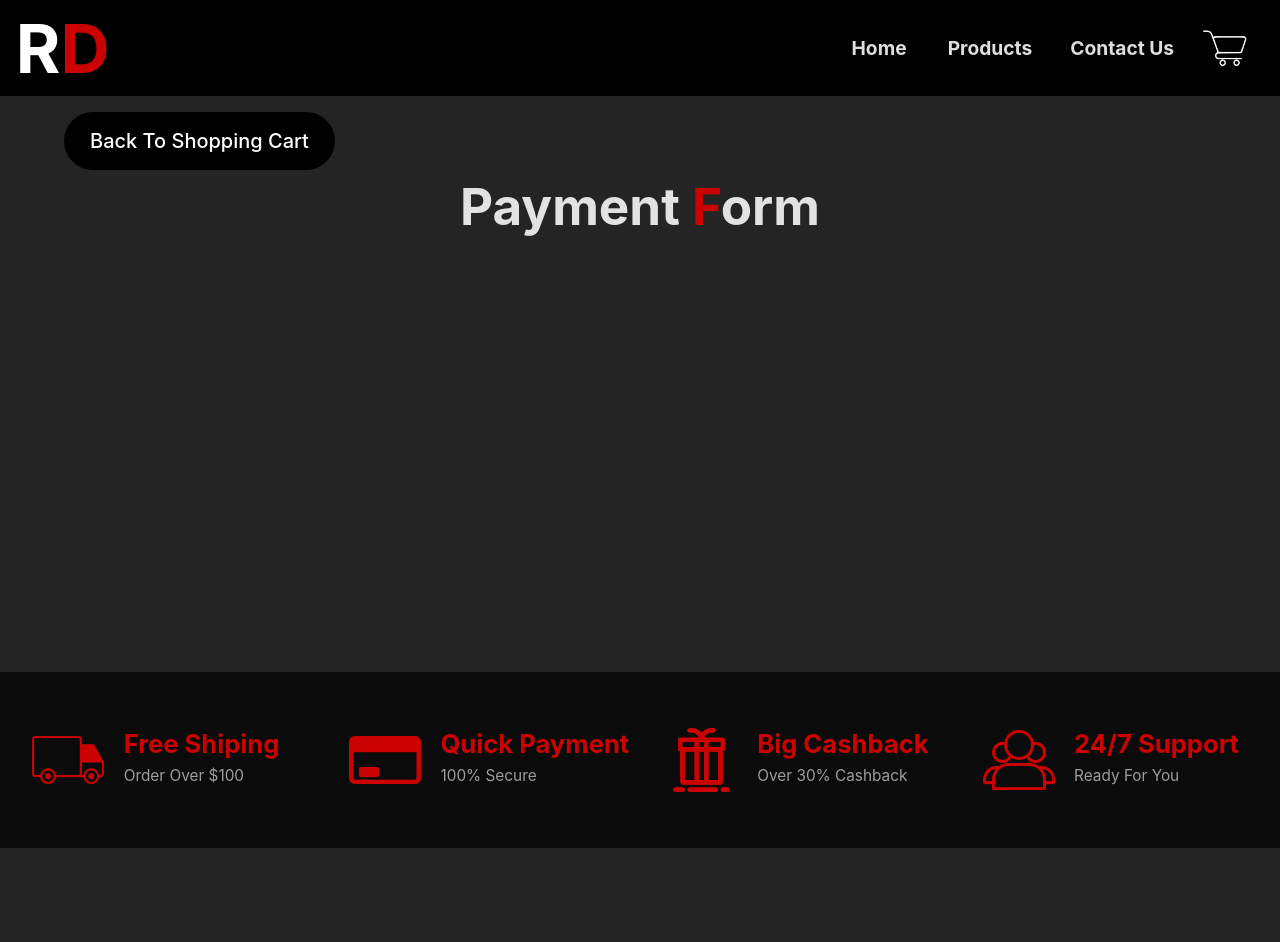
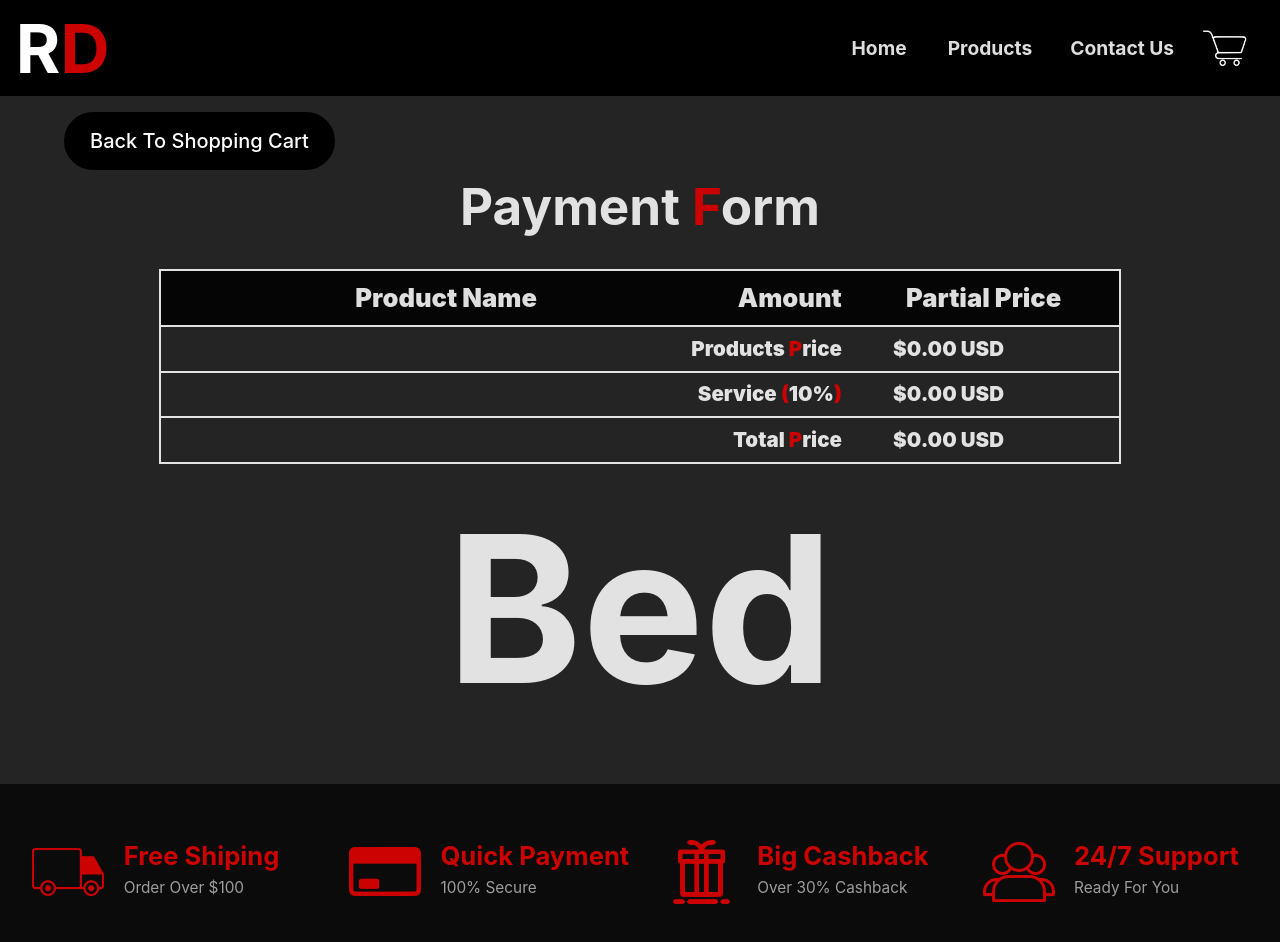
Before and after one commit to DrowAnn/Proyecto-Final-React-JS, a React (Vite) app: page /Checkout in a window 1280 px wide. Shown: the top 942 px of the page. Before the commit the page ends 848 px from the top, so only its background shows below. Built offline with nearby package versions, Linux system fonts and the light colour scheme.

Commit message:
Avance 12 de Mayo de 2024 Noche

```diff
--- /dev/null
+++ b/src/Components/Forms/PaymentForm.css
@@ -0,0 +1,8 @@
+.paymentForm {
+  font-size: 5vw;
+  margin: 0vh;
+}
+
+.paymentForm h1 {
+  margin: 0vh;
+}
--- /dev/null
+++ b/src/Components/Forms/PaymentForm.jsx
@@ -0,0 +1,11 @@
+import "./PaymentForm.css";
+
+const PaymentForm = () => {
+  return (
+    <form className="paymentForm">
+      <h1>Bed</h1>
+    </form>
+  );
+};
+
+export default PaymentForm;
--- /dev/null
+++ b/src/Components/Lists/ListOrder.css
@@ -0,0 +1,70 @@
+.detailProduts {
+  width: 75%;
+  border: 1px solid rgb(255, 255, 255, 0.87);
+  text-align: center;
+}
+
+.detailProduts h2 {
+  font-size: 3.2vh;
+  font-weight: 1000;
+  margin: 1vh;
+}
+
+.detailProduts h4 {
+  font-size: 3.2vh;
+  font-weight: 1000;
+  margin: 1vh;
+}
+
+.detailProduts p {
+  font-size: 3vw;
+}
+
+.detailProduts h5 {
+  font-size: 1.6vw;
+  margin: 3vh;
+}
+
+.detailProduts h6 {
+  font-size: 1.6vw;
+  margin: 3vh;
+}
+
+.detailProduts li {
+  display: grid;
+  grid-template-rows: 100%;
+  grid-template-columns: 56% 22% 22%;
+  align-items: center;
+  border: 1px solid rgb(255, 255, 255, 0.87);
+  padding-left: 4%;
+  padding-right: 4%;
+  font-weight: 500;
+}
+
+.product {
+  display: flex;
+  flex-direction: column;
+  align-items: center;
+  justify-content: center;
+}
+
+.product img {
+  max-width: 6vw;
+  max-height: 6vw;
+  padding: 2%;
+  margin-top: 4%;
+  background-color: white;
+  border-radius: 20px;
+}
+
+.priceDetail {
+  grid-row: 1;
+  grid-column: span 2 / 3;
+  text-align: right;
+}
+
+.prices {
+  grid-row: 1;
+  grid-column: 3;
+  text-align: left;
+}
--- /dev/null
+++ b/src/Components/Lists/ListOrder.jsx
@@ -0,0 +1,127 @@
+import { useDispatch, useSelector } from "react-redux";
+import ShoppingCartActions from "/src/Slicers/ShoppingCartSlicer";
+import { ActionButton } from "../../Components/Buttons/Buttons";
+import "./ListOrder.css";
+
+const ListOrder = ({ cart }) => {
+  const dispatch = useDispatch();
+
+  const addedProducts = useSelector((state) => {
+    return state.ShoppingCart.products;
+  });
+
+  const totalPriceCalc = (mult) => {
+    let totalPrice = 0;
+
+    for (let i = 0; i < addedProducts.length; i++) {
+      totalPrice += addedProducts[i][0].price * addedProducts[i][1];
+    }
+
+    return parseFloat(totalPrice * mult).toFixed(2);
+  };
+
+  const handlerDelete = (index) => {
+    dispatch(ShoppingCartActions.deleteProduct(index));
+  };
+
+  return (
+    <div className="detailProduts">
+      <ul style={{ textAlign: "center" }}>
+        <li style={{ backgroundColor: "rgb(0,0,0,0.85)" }}>
+          <h2>Product Name</h2>
+          {cart ? (
+            <h2>Partial Price</h2>
+          ) : (
+            <>
+              <h2>Amount</h2>
+              <h2>Partial Price</h2>
+            </>
+          )}
+        </li>
+        {addedProducts.map((product, index) => {
+          return (
+            <div key={index.toString()}>
+              <li>
+                <div className="product">
+                  {cart ? <img src={product[0].image} /> : <></>}
+                  <h5
+                    style={{
+                      width: "95%",
+                      paddingRight: "5%",
+                    }}
+                  >
+                    {`${index + 1}. ${product[0].title}`}
+                    {cart ? (
+                      <>
+                        <br />- Unit Price: $
+                        {parseFloat(product[0].price).toFixed(2)} USD
+                        <br />- Amount:{" "}
+                        <span style={{ fontWeight: "1000" }}>{product[1]}</span>
+                      </>
+                    ) : (
+                      ""
+                    )}
+                  </h5>
+                </div>
+                {cart ? (
+                  <>
+                    <h6 style={{ textAlign: "center" }}>
+                      ${parseFloat(product[0].price * product[1]).toFixed(2)}{" "}
+                      USD
+                    </h6>
+                    <ActionButton
+                      message={"Delete"}
+                      style={{
+                        width: "50%",
+                        fontSize: "2vh",
+                        padding: "0.5em",
+                        justifySelf: "center",
+                      }}
+                      onClick={() => {
+                        handlerDelete(index);
+                      }}
+                    />
+                  </>
+                ) : (
+                  <>
+                    <h6>{product[1]}</h6>
+                    <h6 style={{ textAlign: "center" }}>
+                      ${parseFloat(product[0].price * product[1]).toFixed(2)}{" "}
+                      USD
+                    </h6>
+                  </>
+                )}
+              </li>
+            </div>
+          );
+        })}
+        {cart ? (
+          <></>
+        ) : (
+          <>
+            <li>
+              <h4 className="priceDetail">
+                Products <span>P</span>rice
+              </h4>
+              <h4 className="prices">${totalPriceCalc(1)} USD</h4>
+            </li>
+            <li>
+              <h4 className="priceDetail">
+                Service <span>(</span>10%<span>)</span>
+              </h4>
+              <h4 className="prices">${totalPriceCalc(0.1)} USD</h4>
+            </li>
+            <li>
+              <h4 className="priceDetail">
+                Total <span>P</span>rice
+              </h4>
+              <h4 className="prices">${totalPriceCalc(1.1)} USD</h4>
+            </li>
+          </>
+        )}
+      </ul>
+    </div>
+  );
+};
+
+export default ListOrder;
--- a/src/Components/Lists/Lists.jsx
+++ b/src/Components/Lists/ListProducts.jsx
@@ -1,4 +1,4 @@
-import "./Lists.css";
+import "./ListProducts.css";
 import { useEffect, useState } from "react";
 import ItemCard from "../ItemCards/ItemCards";
 
--- a/src/Views/Checkout/Checkout.css
+++ b/src/Views/Checkout/Checkout.css
@@ -1,9 +1,30 @@
 .checkout {
   width: 100%;
-  min-height: 62vh;
+  min-height: 32vh;
   display: flex;
   flex-direction: column;
   align-items: center;
   margin-bottom: 4vh;
   margin-top: 18vh;
 }
+
+.checkout ul {
+  list-style: none;
+  padding: 0;
+  margin: 0;
+}
+
+.checkout h4 {
+  font-size: 1.6vw;
+  margin: 0.5vw;
+  padding-right: 3vw;
+}
+
+.checkout h5 {
+  text-align: left;
+  margin: 1vw;
+}
+
+.checkout h6 {
+  margin: 1vw;
+}
--- a/src/Views/Checkout/Checkout.jsx
+++ b/src/Views/Checkout/Checkout.jsx
@@ -1,8 +1,11 @@
 import { ButtonLink } from "../../Components/Buttons/Buttons";
+import PaymentForm from "../../Components/Forms/PaymentForm";
+import ListOrder from "../../Components/Lists/ListOrder";
 import "./Checkout.css";
 
 const Checkout = () => {
   return (
+    <>
       <div className="checkout">
         <ButtonLink
           message="Back To Shopping Cart"
@@ -12,7 +15,12 @@ const Checkout = () => {
         <h1>
           Payment <span>F</span>orm
         </h1>
+        <ListOrder />
       </div>
+      <div className="checkout" style={{ marginTop: "0vh" }}>
+        <PaymentForm />
+      </div>
+    </>
   );
 };
 
--- a/src/Views/ProductsView/ProductsView.jsx
+++ b/src/Views/ProductsView/ProductsView.jsx
@@ -1,4 +1,4 @@
-import ProductsList from "../../Components/Lists/Lists.jsx";
+import ProductsList from "../../Components/Lists/ListProducts.jsx";
 import { ButtonLink } from "../../Components/Buttons/Buttons";
 import "./ProductsView.css";
 
--- a/src/Views/ShoppingCart/ShoppingCart.css
+++ b/src/Views/ShoppingCart/ShoppingCart.css
@@ -14,54 +14,9 @@
   margin: 0;
 }
 
-.product {
-  display: flex;
-  flex-direction: column;
-  align-items: center;
-  justify-content: center;
-}
-
-.product img {
-  max-width: 6vw;
-  max-height: 6vw;
-  padding: 2%;
-  margin-top: 4%;
-  background-color: white;
-  border-radius: 20px;
-}
-
-.detailProduts {
-  width: 75%;
-  border: 1px solid rgb(255, 255, 255, 0.87);
-  text-align: center;
-}
-
-.detailProduts h2 {
-  font-size: 3.2vh;
-  font-weight: 1000;
-  margin: 1vh;
-}
-
-.detailProduts p {
-  font-size: 3vh;
-}
-
-.detailProduts li {
-  display: grid;
-  grid-template-rows: 100%;
-  grid-template-columns: 68% 22% 10%;
-  align-items: center;
-  border: 1px solid rgb(255, 255, 255, 0.87);
-  padding-left: 4%;
-  padding-right: 4%;
-  font-weight: 500;
-}
-
 .priceContainer {
   font-size: 4vh;
   margin: 2%;
   padding: 2%;
-  border: 2px solid rgb(255, 255, 255, 0.87);
-  background-color: rgb(0, 0, 0, 0.6);
-  border-radius: 20px;
+  background-color: rgb(0, 0, 0, 0.85);
 }
--- a/src/Views/ShoppingCart/ShoppingCart.jsx
+++ b/src/Views/ShoppingCart/ShoppingCart.jsx
@@ -1,55 +1,7 @@
-import { useDispatch, useSelector } from "react-redux";
-import ShoppingCartActions from "/src/Slicers/ShoppingCartSlicer";
-import { ActionButton, ButtonLink } from "../../Components/Buttons/Buttons";
+import { useSelector } from "react-redux";
+import { ButtonLink } from "../../Components/Buttons/Buttons";
 import "./ShoppingCart.css";
-
-const ListShoppingCart = ({ addedProducts }) => {
-  const dispatch = useDispatch();
-
-  const handlerDelete = (index) => {
-    dispatch(ShoppingCartActions.deleteProduct(index));
-  };
-
-  return (
-    <>
-      {addedProducts.map((product, index) => {
-        return (
-          <div key={index.toString()}>
-            <li>
-              <div className="product">
-                <img src={product[0].image} />
-                <p
-                  style={{
-                    width: "95%",
-                    paddingRight: "5%",
-                  }}
-                >
-                  {`${index + 1}. ${product[0].title}`}
-                  <br />
-                  Unit Price: ${parseFloat(product[0].price).toFixed(
-                    2
-                  )} USD <br />
-                  Amount:{" "}
-                  <span style={{ fontWeight: "1000" }}>{product[1]}</span>
-                </p>
-              </div>
-              <p style={{ textAlign: "center" }}>
-                ${parseFloat(product[0].price * product[1]).toFixed(2)} USD
-              </p>
-              <ActionButton
-                message={"Delete"}
-                style={{ fontSize: "2vh", padding: "0.5em" }}
-                onClick={() => {
-                  handlerDelete(index);
-                }}
-              />
-            </li>
-          </div>
-        );
-      })}
-    </>
-  );
-};
+import ListOrder from "../../Components/Lists/ListOrder";
 
 const ShoppingCart = () => {
   const addedProducts = useSelector((state) => {
@@ -76,15 +28,7 @@ const ShoppingCart = () => {
       <h1>
         Shopping <span>C</span>art
       </h1>
-      <div className="detailProduts">
-        <ul style={{ textAlign: "center" }}>
-          <li style={{ backgroundColor: "rgb(0,0,0,0.6)" }}>
-            <h2>Product Name</h2>
-            <h2>Partial Price</h2>
-          </li>
-          <ListShoppingCart addedProducts={addedProducts} />
-        </ul>
-      </div>
+      <ListOrder cart={true} />
       <h1 className="priceContainer">Total Price: ${totalPriceCalc()} USD</h1>
       <ButtonLink to="/Checkout" message="Ready To Pay" />
     </div>
```
Also changed, not shown: src/Components/Lists/ListProducts.css (renamed from src/Components/Lists/Lists.css). Lines whose indentation alone changed are shown as unchanged.
